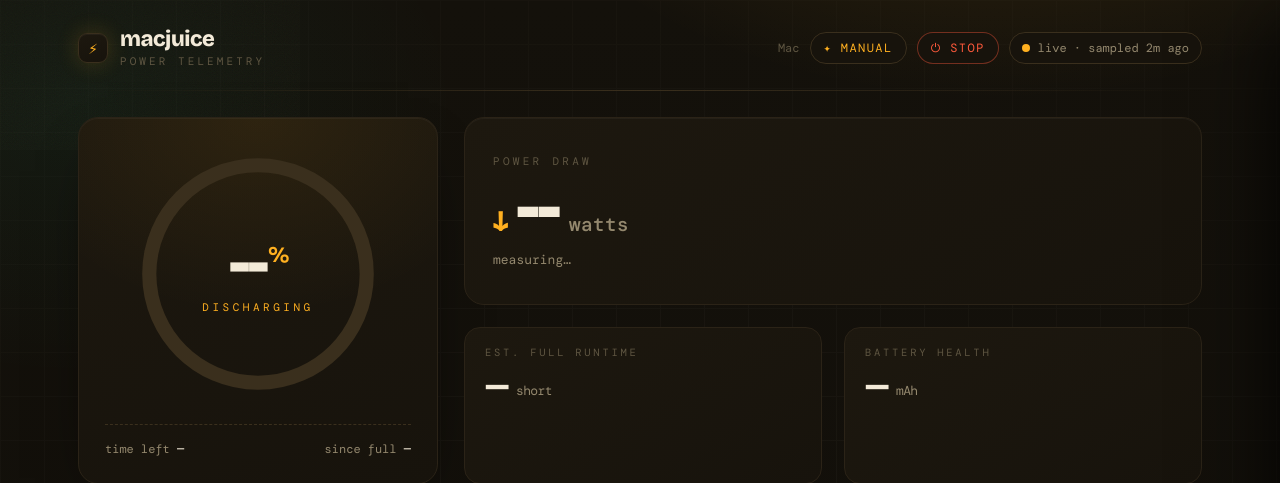
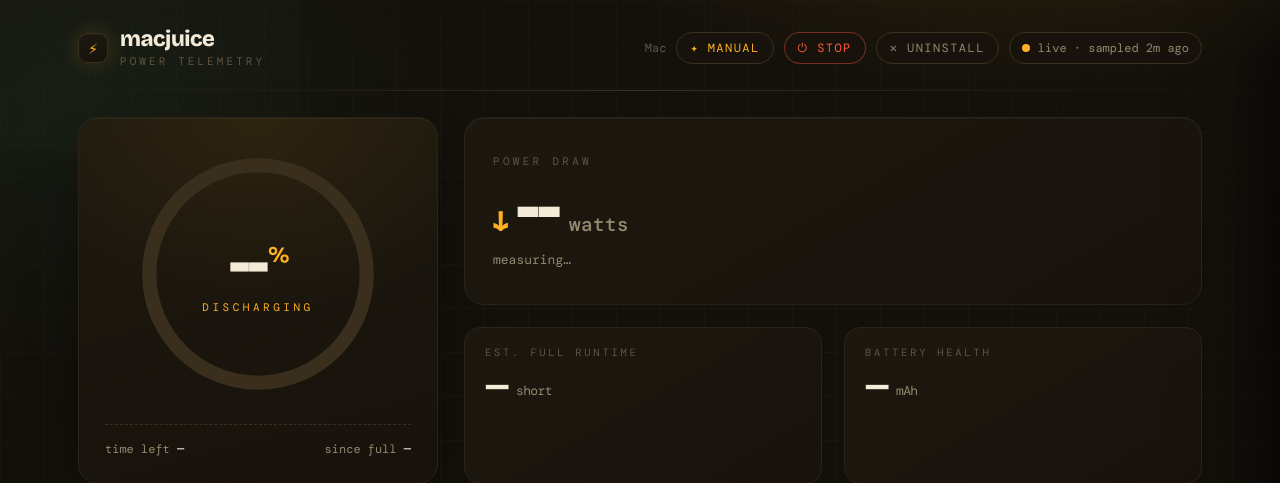
Before and after one commit to aakarsh-goyal/macjuice, a Flask app: page / in a window 1280 px wide. Shown: the top 483 px of the page. Run offline with Flask 3, Linux system fonts and the light colour scheme; data that the repository does not hold is empty.

Commit message:
feat: UNINSTALL button on the dashboard
Add POST /api/uninstall?data=keep|wipe that unloads + deletes both agent
plists (and optionally erases recorded data). UI: UNINSTALL button + confirm
modal (keep data / erase data) with reinstall hint. App code is never touched.

Co-Authored-By: Claude Opus 4.8 <noreply@anthropic.com>

```diff
--- a/macjuice/macjuice/app.py
+++ b/macjuice/macjuice/app.py
@@ -31,6 +31,21 @@ def _stop_agent(label: str) -> None:
     subprocess.Popen(
         ["/bin/sh", "-c", f"sleep 1; launchctl unload '{plist}'"]
     )
+
+
+def _remove_agent(label: str) -> None:
+    """Unload AND delete a launchd agent's plist (full uninstall, detached)."""
+    plist = os.path.expanduser(f"~/Library/LaunchAgents/{label}.plist")
+    subprocess.Popen(
+        ["/bin/sh", "-c",
+         f"sleep 1; launchctl unload '{plist}' 2>/dev/null; rm -f '{plist}'"]
+    )
+
+
+def _wipe_data() -> None:
+    """Delete the recorded data directory (detached, after agents stop)."""
+    data_dir = str(db_path().parent)
+    subprocess.Popen(["/bin/sh", "-c", f"sleep 2; rm -rf '{data_dir}'"])
 
 
 def _bucket_for(range_key: str) -> int:
@@ -118,6 +133,17 @@ def create_app() -> Flask:
             _stop_agent(label)
         return jsonify({"stopped": labels})
 
+    @app.route("/api/uninstall", methods=["POST"])
+    def uninstall():
+        wipe = request.args.get("data") == "wipe"
+        if wipe:
+            _wipe_data()
+        for label in (COLLECTOR_LABEL, DASHBOARD_LABEL):
+            _remove_agent(label)
+        return jsonify(
+            {"uninstalled": [COLLECTOR_LABEL, DASHBOARD_LABEL], "data_wiped": wipe}
+        )
+
     return app
 
 
--- a/macjuice/macjuice/templates/dashboard.html
+++ b/macjuice/macjuice/templates/dashboard.html
@@ -279,6 +279,10 @@
     .modal button.ghost:hover { color: var(--ink); border-color: var(--line-2); }
     .stopped-note { text-align: center; }
     .stopped-note .big { font-family: "Bricolage Grotesque", sans-serif; font-weight: 800; font-size: 22px; color: var(--red); margin-bottom: 10px; }
+    .uninstall-btn { color: var(--muted); border-color: var(--line-2); }
+    .uninstall-btn:hover { color: var(--red); background: rgba(255,90,60,.12); border-color: var(--red); box-shadow: none; }
+    .modal .danger-note { border-left: 2px solid var(--red); padding: 2px 0 2px 12px; color: var(--ink);
+      font-size: 12.5px; line-height: 1.6; margin: 0 0 16px; }
   </style>
 </head>
 <body>
@@ -297,6 +301,7 @@
         <span class="model" id="model">—</span>
         <button class="manual-btn" id="manual-open">✦ MANUAL</button>
         <button class="kill-btn" id="kill-open" title="stop macjuice">⏻ STOP</button>
+        <button class="kill-btn uninstall-btn" id="uninstall-open" title="uninstall macjuice">✕ UNINSTALL</button>
         <span class="pill" id="status"><span class="dot"></span><span id="status-txt">connecting…</span></span>
       </div>
     </div>
@@ -399,6 +404,32 @@
         </div>
         <div class="step-label">to start it again, run in Terminal:</div>
         <div class="cmd"><code id="kill-restart">cd ~/Projects/macjuice && ./install.sh</code><button class="cp">copy</button></div>
+        <p style="color:var(--faint);font-size:11.5px;text-align:center;margin-top:14px">You can close this tab now.</p>
+      </div>
+    </div>
+  </div>
+
+  <!-- ===== UNINSTALL MODAL ===== -->
+  <div class="modal-back" id="uninstall-back">
+    <div class="modal">
+      <div id="uninstall-choose">
+        <h3>✕ Uninstall macjuice</h3>
+        <p class="danger-note">This removes both background agents (logging + dashboard) so they no longer run at login. Your app code at <code style="color:var(--teal)">~/Projects/macjuice</code> stays — reinstall anytime with <code style="color:var(--teal)">./install.sh</code>.</p>
+        <div class="acts">
+          <button class="act danger" id="uninstall-keep">Uninstall — keep my data
+            <small>Removes the agents. Your recorded battery history is preserved.</small></button>
+          <button class="act danger" id="uninstall-wipe">Uninstall &amp; erase all data
+            <small>Removes the agents AND permanently deletes all recorded history.</small></button>
+          <button class="act ghost" id="uninstall-cancel">Cancel</button>
+        </div>
+      </div>
+      <div id="uninstall-done" style="display:none">
+        <div class="stopped-note">
+          <div class="big">✕ uninstalled</div>
+          <p id="uninstall-done-msg" style="text-align:center"></p>
+        </div>
+        <div class="step-label">to reinstall later, run in Terminal:</div>
+        <div class="cmd"><code>cd ~/Projects/macjuice &amp;&amp; ./install.sh</code><button class="cp">copy</button></div>
         <p style="color:var(--faint);font-size:11.5px;text-align:center;margin-top:14px">You can close this tab now.</p>
       </div>
     </div>
@@ -696,7 +727,7 @@ $("manual-open").addEventListener("click", openManual);
 $("manual-link").addEventListener("click", openManual);
 $("manual-close").addEventListener("click", closeManual);
 $("overlay").addEventListener("click", closeManual);
-document.addEventListener("keydown", e => { if (e.key === "Escape") { closeManual(); closeKill(); } });
+document.addEventListener("keydown", e => { if (e.key === "Escape") { closeManual(); closeKill(); closeUninstall(); } });
 document.querySelectorAll(".cmd .cp").forEach(btn => {
   btn.addEventListener("click", () => {
     const code = btn.previousElementSibling.textContent;
@@ -729,6 +760,25 @@ async function doStop(target) {
 $("kill-dash").addEventListener("click", () => doStop("dashboard"));
 $("kill-all").addEventListener("click", () => doStop("all"));
 
+// ---- uninstall ----
+function openUninstall() { $("uninstall-back").classList.add("show"); }
+function closeUninstall() { $("uninstall-back").classList.remove("show"); }
+$("uninstall-open").addEventListener("click", openUninstall);
+$("uninstall-cancel").addEventListener("click", closeUninstall);
+$("uninstall-back").addEventListener("click", e => { if (e.target === $("uninstall-back")) closeUninstall(); });
+
+async function doUninstall(wipe) {
+  try { await fetch(`/api/uninstall${wipe ? "?data=wipe" : ""}`, { method: "POST" }); } catch (e) {}
+  $("uninstall-choose").style.display = "none";
+  $("uninstall-done").style.display = "block";
+  $("uninstall-done-msg").textContent = wipe
+    ? "Agents removed and all recorded history erased."
+    : "Agents removed. Your recorded history is kept on disk.";
+  setStatus(false);
+}
+$("uninstall-keep").addEventListener("click", () => doUninstall(false));
+$("uninstall-wipe").addEventListener("click", () => doUninstall(true));
+
 refresh();
 setInterval(refresh, 30000);                                   // re-poll telemetry
 setInterval(() => { if (lastLive) setStatus(true, lastLive); }, 1000); // tick "sampled ago"
```
Also changed, not shown: macjuice/tests/test_app.py (+26 -0 lines).
